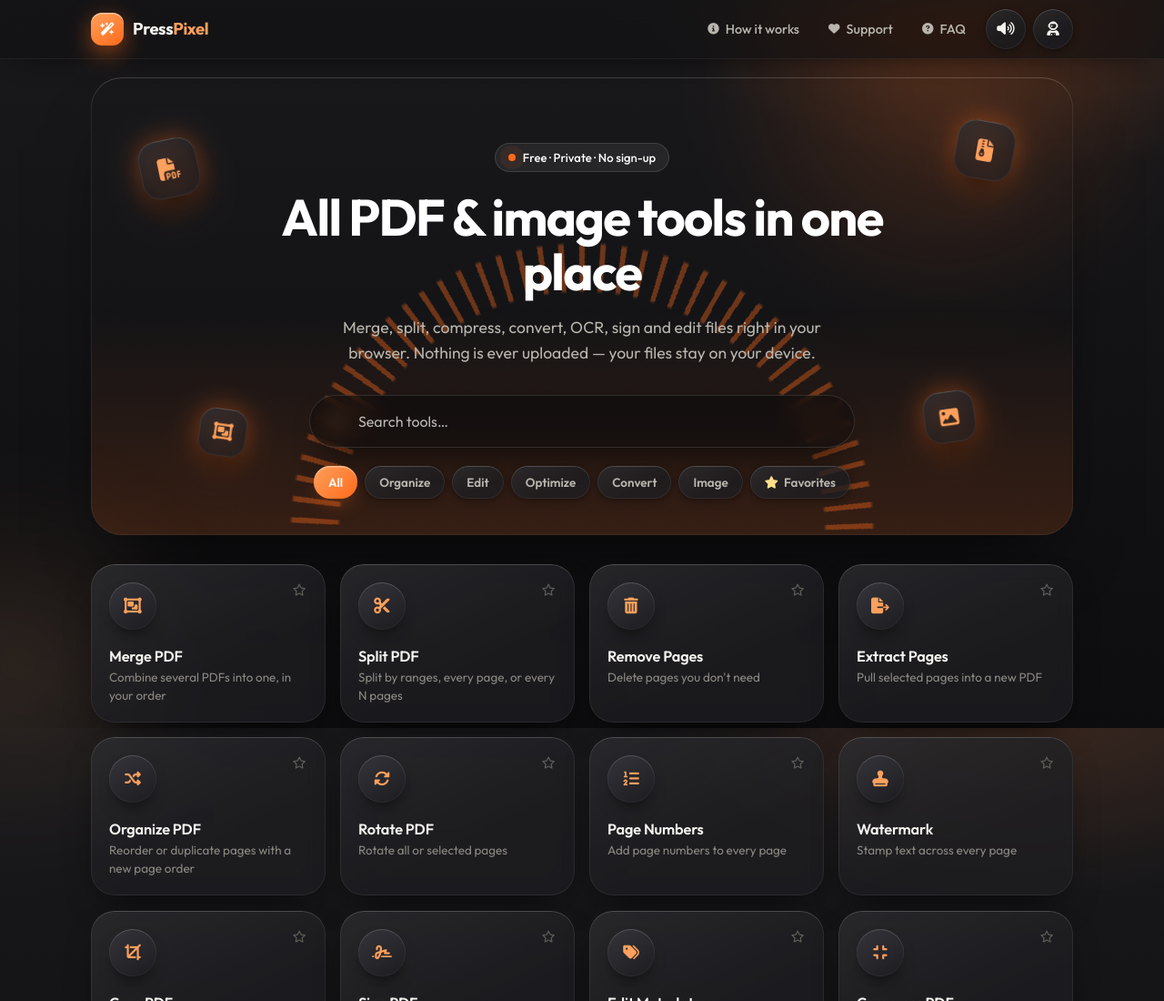
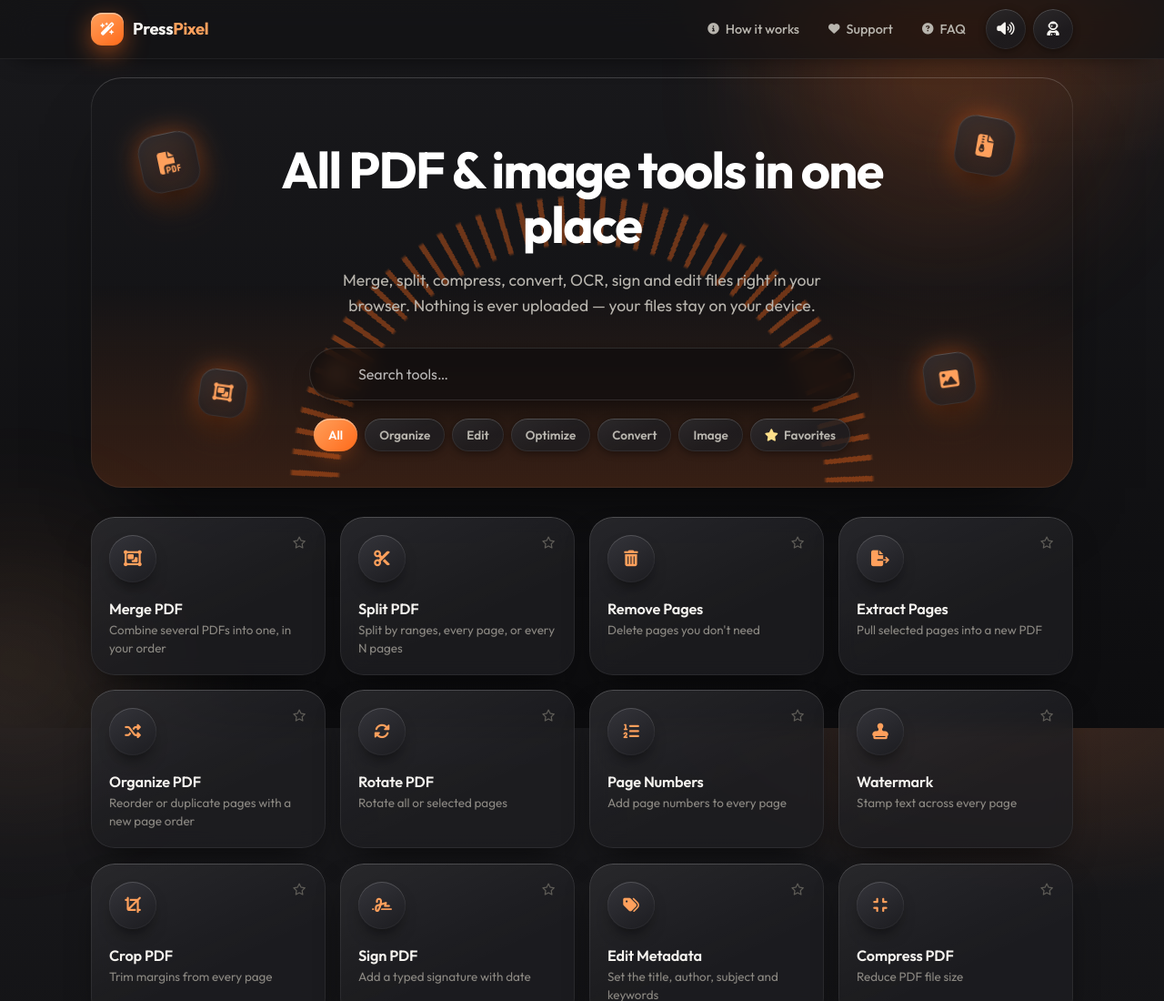
Before and after one commit to arpanmallick/PressPixel, a plain HTML site: page index.html in a window 1280 px wide. Shown: the top 1100 px of the page at 91% size. Drawn offline with nearby package versions, Linux system fonts and the light colour scheme.

Commit message:
Add files via upload

```diff
--- a/index.html
+++ b/index.html
@@ -1223,7 +1223,7 @@ body::before{
       <span class="float-tile t2" aria-hidden="true"><i class="fas fa-file-zipper"></i></span>
       <span class="float-tile t3" aria-hidden="true"><i class="fas fa-object-group"></i></span>
       <span class="float-tile t4" aria-hidden="true"><i class="fas fa-image"></i></span>
-      <span class="pill">Free · Private · No sign-up</span>
+
       <h1>All <em>PDF &amp; image</em> tools in one place</h1>
       <p class="hero-sub">Merge, split, compress, convert, OCR, sign and edit files right in your browser. Nothing is ever uploaded — your files stay on your device.</p>
 
```
